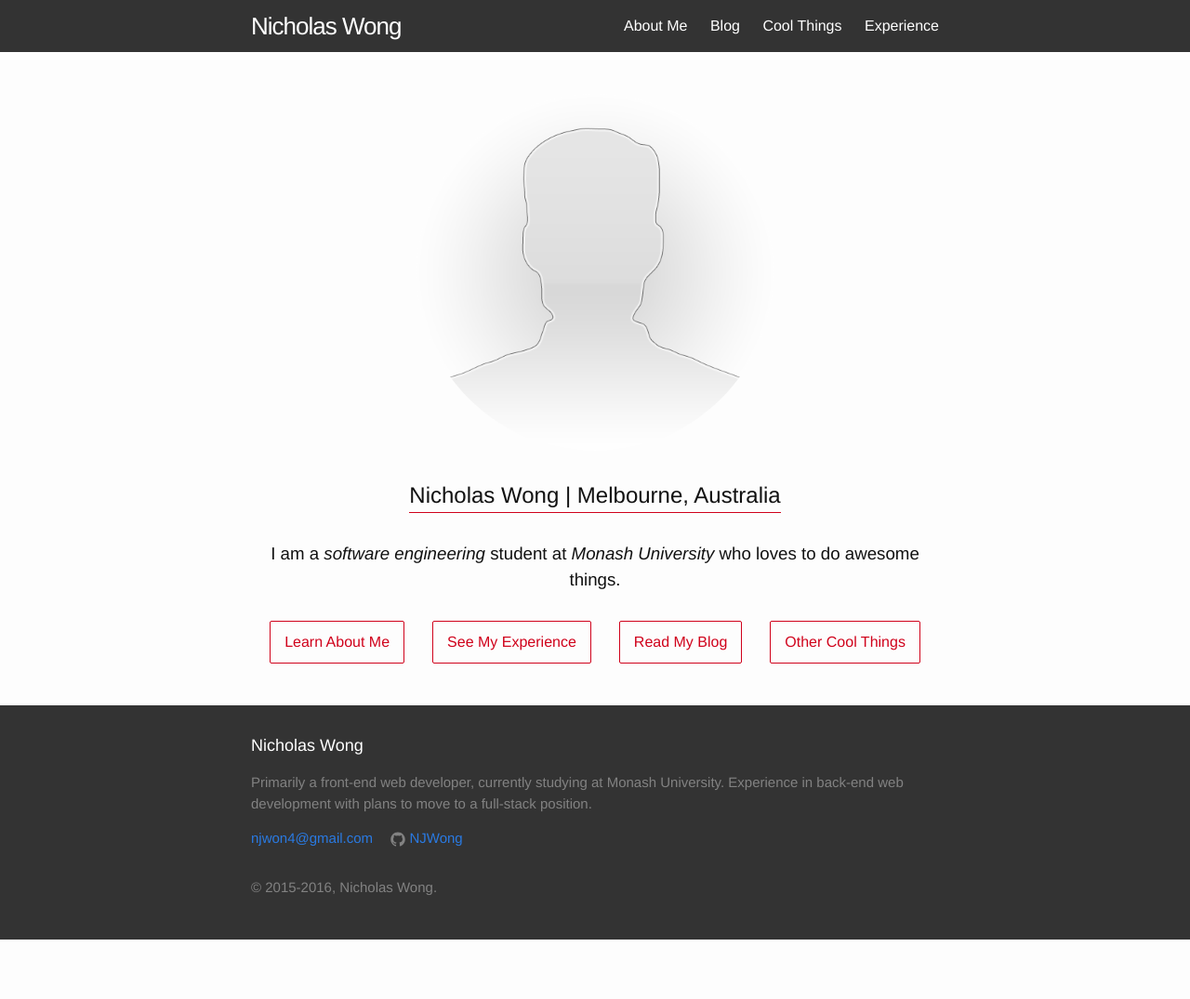
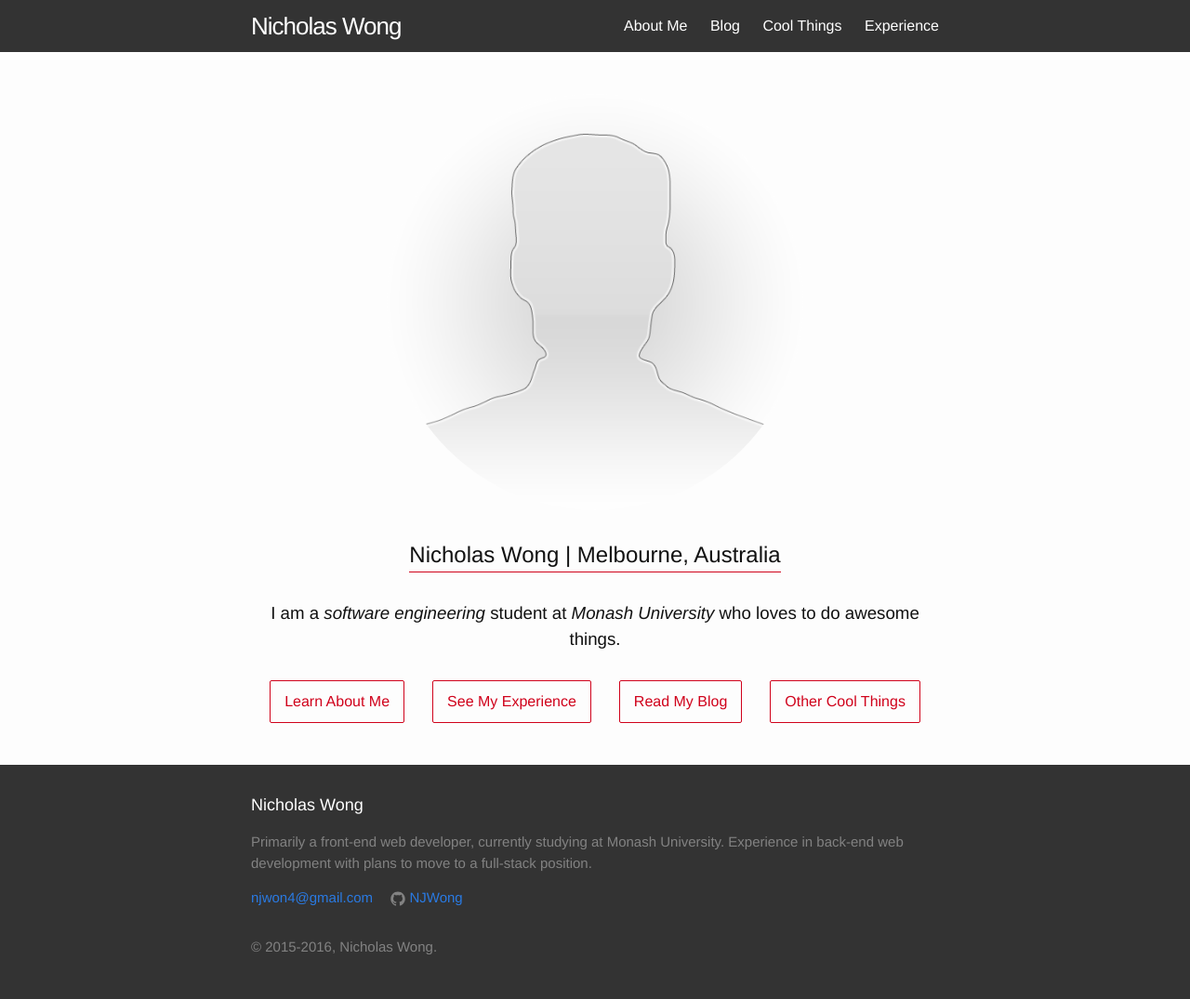
Before and after one commit to NJWong/Personal-Website, a Jekyll site: the page built from index.html, in a window 1280 px wide. Shown: the whole page at 93% size. Built offline with Jekyll 4.4.1, drawn with Linux system fonts in a browser that asks for light colours; before the commit the page ends 1011 px from its top, so only the background shows below that.

Commit message:
Profile Picture

```diff
--- a/_sass/_home-page.scss
+++ b/_sass/_home-page.scss
@@ -8,8 +8,8 @@
         .profile-picture {
             margin: 15px 0;
             border-radius: 100%;
-            width: 30vw;
-            height: 30vw;
+            width: 35vw;
+            height: 35vw;
         }
         h1 {
             margin: 15px 0;
--- a/blog.html
+++ b/blog.html
@@ -5,7 +5,6 @@ permalink: /blog/
 ---
 
 <div class="home">
-test
   <ul class="post-list">
     {% for post in site.posts %}
       <li>
```
